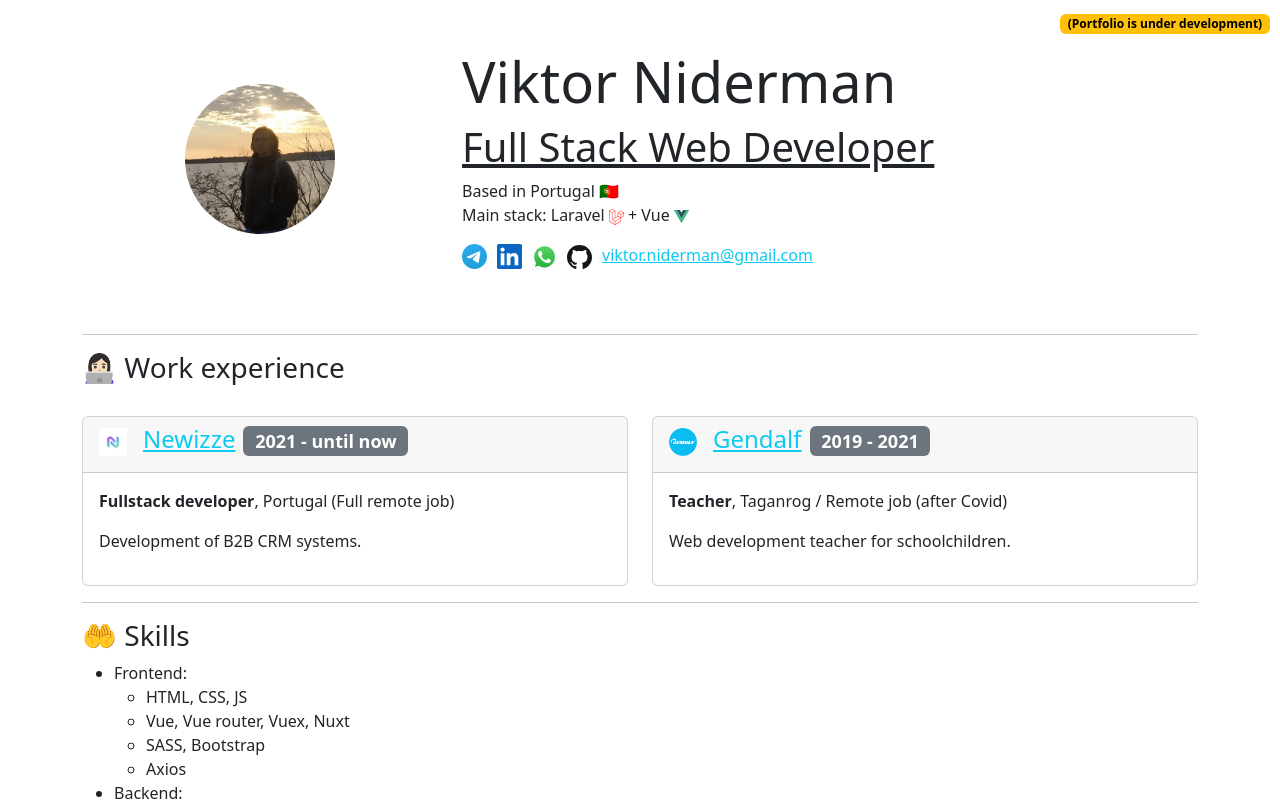
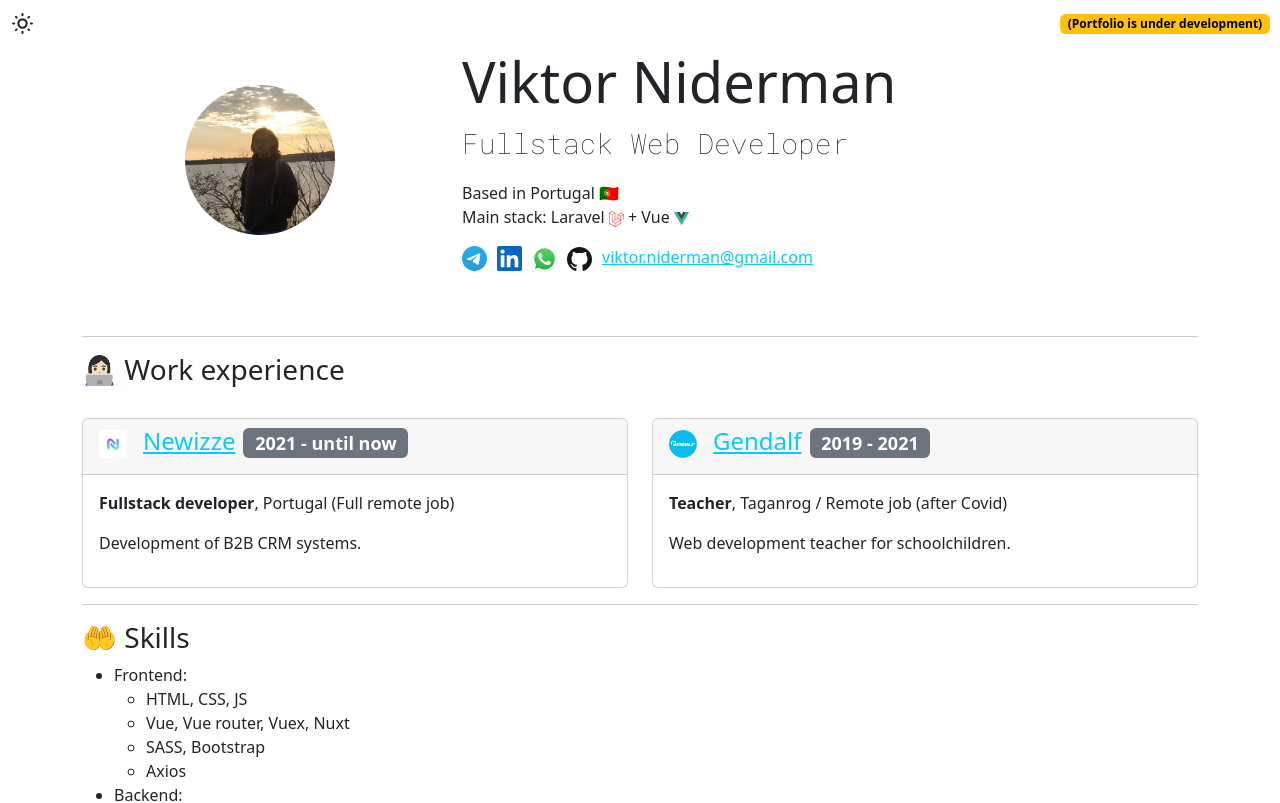
Before and after one commit to viktor-niderman/portfolio, a Vue app: page / in a window 1280 px wide. Shown: the top 803 px of the page. Built offline with nearby package versions, Linux system fonts and the light colour scheme.

Commit message:
add theme

```diff
--- a/src/App.vue
+++ b/src/App.vue
@@ -1,11 +1,20 @@
 <script setup lang="ts">
 import { RouterView } from 'vue-router'
+import ThemeSwitcher from '@/components/ThemeSwitcher.vue'
 </script>
 
 <template>
-  <RouterView />
+  <div>
+    <ThemeSwitcher changeTheme="changeTheme" class="theme-switcher"></ThemeSwitcher>
+    <RouterView/>
+  </div>
 </template>
 
-<style lang="scss" scoped>
-
+<style lang="scss">
+.theme-switcher {
+  position: absolute;
+  top: 10px;
+  left: 10px;
+  z-index: 100;
+}
 </style>
--- a/src/assets/main.scss
+++ b/src/assets/main.scss
@@ -1 +1,12 @@
 @import "bootstrap/scss/bootstrap";
+@import 'https://fonts.googleapis.com/css?family=Roboto+Mono:100';
+
+[data-theme="dark"] {
+  background: #212121;
+  color: #FAFAFA;
+
+  .card {
+    background: #494848 !important;
+    color: #FAFAFA;
+  }
+}
--- a/src/components/ContactInfo.vue
+++ b/src/components/ContactInfo.vue
@@ -1,5 +1,5 @@
 <script setup lang="ts">
-
+import TextScrambleEffect from "@/components/TextScrambleEffect.vue";
 </script>
 
 <template>
@@ -10,11 +10,13 @@
       </div>
       <div class="col d-flex flex-column justify-content-center">
         <h1 class="display-4 text-white-shadow ">Viktor Niderman</h1>
-        <h3 class="display-6 text-decoration-underline text-white-shadow ">Full Stack Web Developer</h3>
-        <p>Based in Portugal 🇵🇹<br>
+        <TextScrambleEffect :msg="['Fullstack Web Developer']"></TextScrambleEffect>
+        <div class="my-3">
+          Based in Portugal 🇵🇹<br>
           Main stack:
           Laravel <img width="15px" src="@/assets/icons/laravel.svg" alt="">
-          + Vue <img width="15px" src="@/assets/icons/vue.svg" alt=""></p>
+          + Vue <img width="15px" src="@/assets/icons/vue.svg" alt="">
+        </div>
         <div class="icons-container">
           <a href="https://t.me/zeref95" target="_blank">
             <img src="@/assets/icons/telegram.svg" alt="">
--- /dev/null
+++ b/src/components/TextScrambleEffect.vue
@@ -0,0 +1,108 @@
+<script setup lang="ts">
+const props = defineProps({
+  msg: {type: Array, required: true}
+});
+
+import {onMounted} from "vue";
+
+onMounted(() => {
+  class TextScramble {
+    constructor(el: any) {
+      this.el = el
+      this.chars = '!<>-_\\/[]{}—=+*^?#________'
+      this.update = this.update.bind(this)
+    }
+    setText(newText) {
+      const oldText = this.el.innerText
+      const length = Math.max(oldText.length, newText.length)
+      const promise = new Promise((resolve) => this.resolve = resolve)
+      this.queue = []
+      for (let i = 0; i < length; i++) {
+        const from = oldText[i] || ''
+        const to = newText[i] || ''
+        const start = Math.floor(Math.random() * 40)
+        const end = start + Math.floor(Math.random() * 40)
+        this.queue.push({ from, to, start, end })
+      }
+      cancelAnimationFrame(this.frameRequest)
+      this.frame = 0
+      this.update()
+      return promise
+    }
+    update() {
+      let output = ''
+      let complete = 0
+      for (let i = 0, n = this.queue.length; i < n; i++) {
+        let { from, to, start, end, char } = this.queue[i]
+        if (this.frame >= end) {
+          complete++
+          output += to
+        } else if (this.frame >= start) {
+          if (!char || Math.random() < 0.28) {
+            char = this.randomChar()
+            this.queue[i].char = char
+          }
+          output += `<span class="dud">${char}</span>`
+        } else {
+          output += from
+        }
+      }
+      this.el.innerHTML = output
+      if (complete === this.queue.length) {
+        this.resolve()
+      } else {
+        this.frameRequest = requestAnimationFrame(this.update)
+        this.frame++
+      }
+    }
+    randomChar() {
+      return this.chars[Math.floor(Math.random() * this.chars.length)]
+    }
+  }
+
+// ——————————————————————————————————————————————————
+// Example
+// ——————————————————————————————————————————————————
+
+  const phrases = props.msg;
+
+  const el = document.querySelector('.text')
+  const fx = new TextScramble(el)
+
+  let counter = 0
+  const next = () => {
+    fx.setText(phrases[counter]).then(() => {
+      setTimeout(next, 4000);
+    })
+    counter = (counter + 1) % phrases.length
+  }
+
+  next()
+})
+</script>
+
+<template>
+  <div class="cont">
+    <div class="text"></div>
+  </div>
+</template>
+
+<style scoped>
+.cont {
+  font-family: 'Roboto Mono', monospace;
+  /*background-color: #212121 !important;*/
+  height: 100%;
+  width: 100%;
+  justify-content: left;
+  align-items: center;
+  display: flex;
+}
+.text {
+  font-weight: 100;
+  font-size: 28px;
+  /*color: #FAFAFA;*/
+}
+.dud {
+  /*color: #757575;*/
+}
+</style>
--- /dev/null
+++ b/src/components/ThemeSwitcher.vue
@@ -0,0 +1,48 @@
+<script setup lang="ts">
+import {onMounted, ref, watch} from "vue";
+
+let isDarkTheme = ref(false);
+
+onMounted(() => {
+  const darkThemeMq = window.matchMedia("(prefers-color-scheme: dark)");
+  isDarkTheme.value = darkThemeMq.matches;
+
+  if (localStorage['prefers-color-scheme-is-dark'] === 'true') {
+    isDarkTheme.value = true;
+  }
+
+  darkThemeMq.addEventListener('change', e => {
+    isDarkTheme.value = e.matches;
+  });
+})
+
+let toggleTheme = () => {
+  isDarkTheme.value = !isDarkTheme.value;
+  localStorage['prefers-color-scheme-is-dark'] = isDarkTheme.value;
+}
+
+watch(isDarkTheme, (isDarkTheme) => {
+  document.body.dataset.theme = isDarkTheme ? 'dark' : 'light';
+})
+
+</script>
+
+<template>
+  <div class="d-flex">
+    <div @click="toggleTheme">
+      <svg v-if="isDarkTheme" class="w-6 h-6" fill="none" stroke="currentColor" viewBox="0 0 24 24" xmlns="http://www.w3.org/2000/svg"><path stroke-linecap="round" stroke-linejoin="round" stroke-width="2" d="M20.354 15.354A9 9 0 018.646 3.646 9.003 9.003 0 0012 21a9.003 9.003 0 008.354-5.646z"></path></svg>
+      <svg v-else class="w-6 h-6" fill="none" stroke="currentColor" viewBox="0 0 24 24" xmlns="http://www.w3.org/2000/svg"><path stroke-linecap="round" stroke-linejoin="round" stroke-width="2" d="M12 3v1m0 16v1m9-9h-1M4 12H3m15.364 6.364l-.707-.707M6.343 6.343l-.707-.707m12.728 0l-.707.707M6.343 17.657l-.707.707M16 12a4 4 0 11-8 0 4 4 0 018 0z"></path></svg>
+    </div>
+  </div>
+</template>
+
+
+
+<style scoped lang="scss">
+svg {
+  width: 25px;
+}
+* {
+  user-select: none;
+}
+</style>
```
